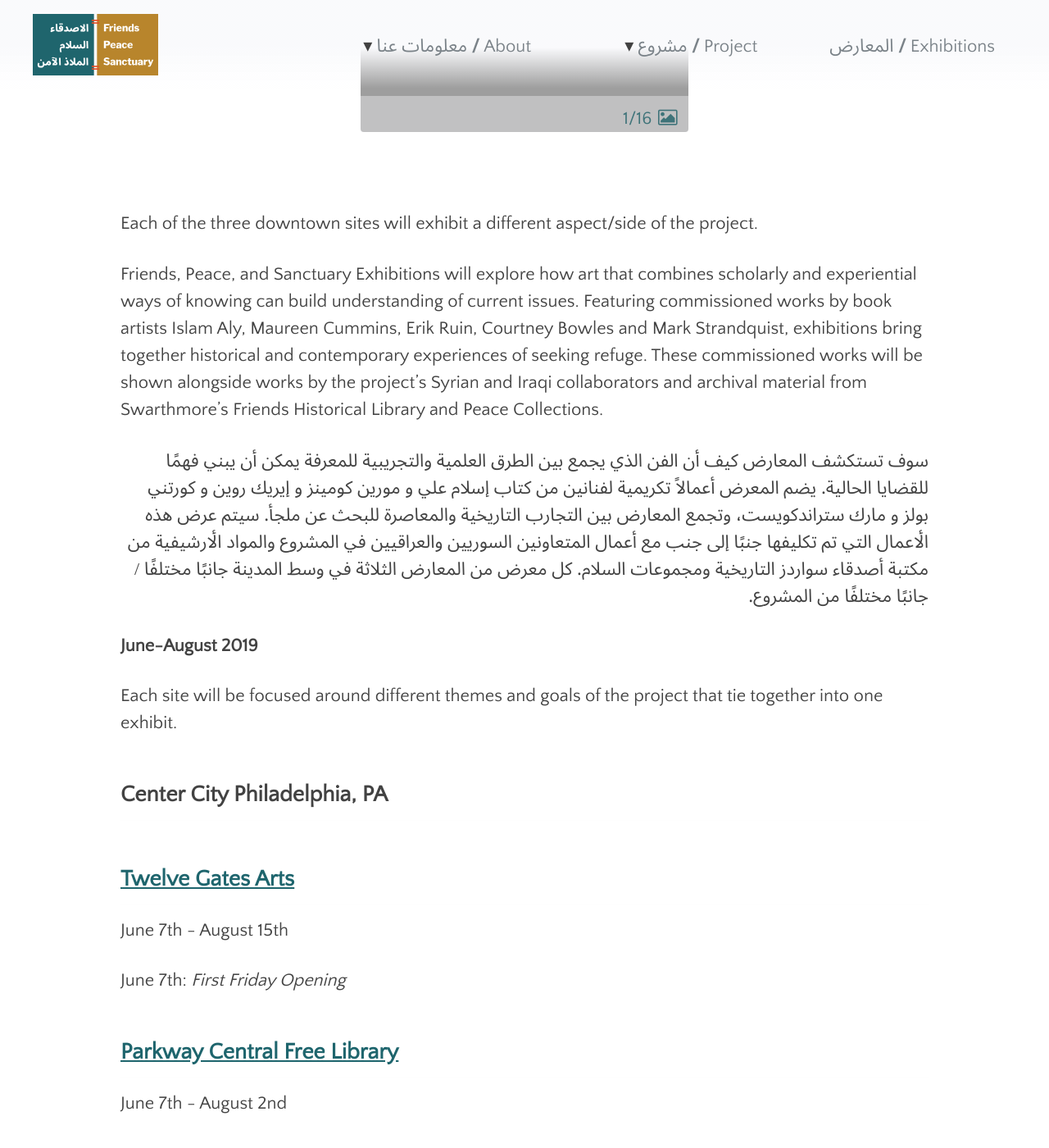
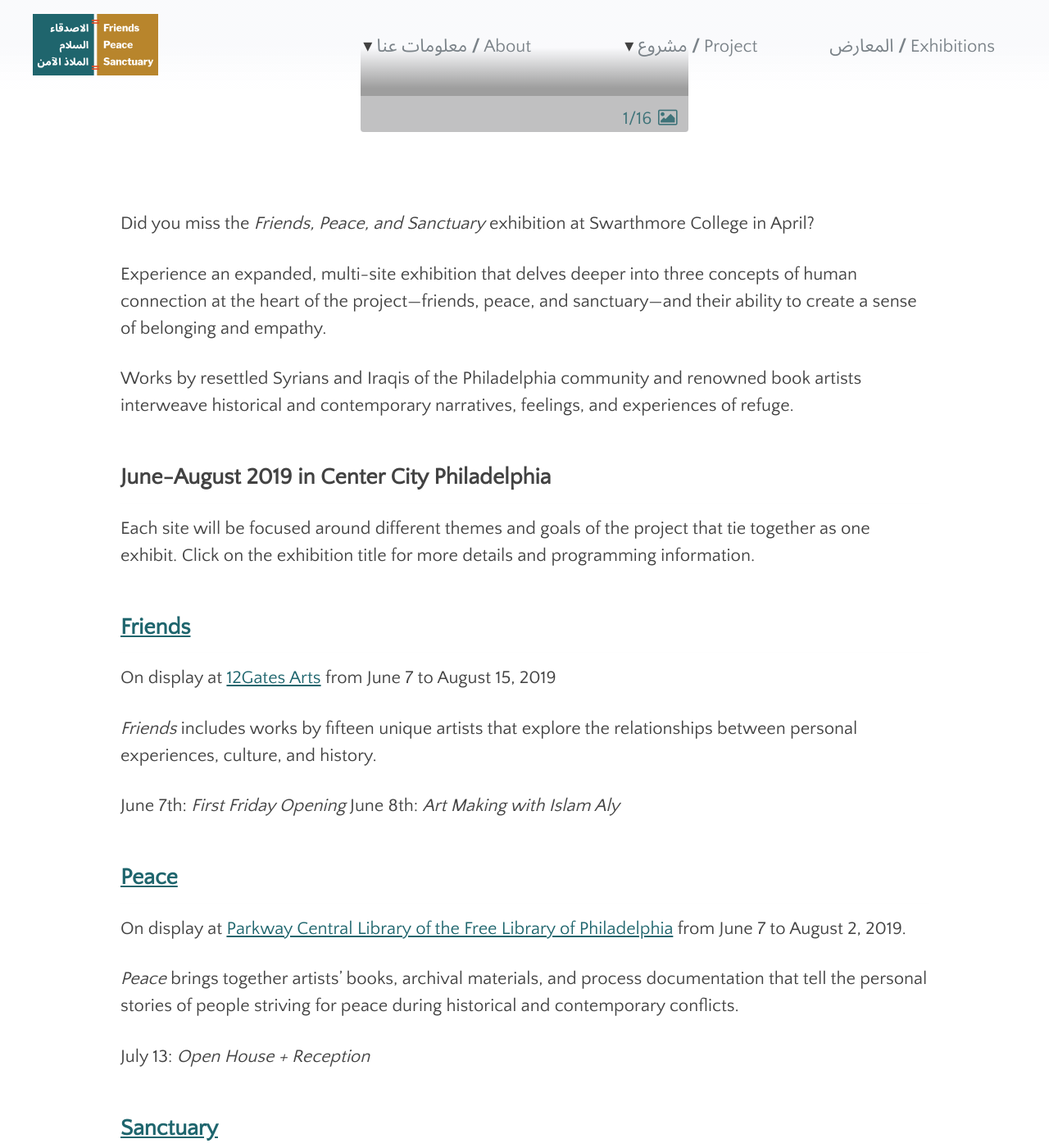
Before and after one commit to swat-ds/fps.swarthmore.edu, a Jekyll site: the page built from _posts/2019-03-01-summer-2019-downtown.md, in a window 1280 px wide and 1400 px high, scrolled down 482 px. Shown: the whole window at 82% size. Built offline with Jekyll 4.4.1, drawn with Linux system fonts in a browser that asks for light colours; some of the changed text lies outside the part shown.

Commit message:
Update 2019-03-01-summer-2019-downtown.md

```diff
--- a/_posts/2019-03-01-summer-2019-downtown.md
+++ b/_posts/2019-03-01-summer-2019-downtown.md
@@ -47,35 +47,46 @@ tags:
   - 'artist:Roula Al Jabi'
   - 'artist:Samah AlKasab'
 ---
-Each of the three downtown sites will exhibit a different aspect/side of the project.
+Did you miss the _Friends, Peace, and Sanctuary_ exhibition at Swarthmore College in April?
 
-Friends, Peace, and Sanctuary Exhibitions will explore how art that combines scholarly and experiential ways of knowing can build understanding of current issues. Featuring commissioned works by book artists Islam Aly, Maureen Cummins, Erik Ruin, Courtney Bowles and Mark Strandquist, exhibitions bring together historical and contemporary experiences of seeking refuge. These commissioned works will be shown alongside works by the project’s Syrian and Iraqi collaborators and archival material from Swarthmore’s Friends Historical Library and Peace Collections.
+Experience an expanded, multi-site exhibition that delves deeper into three concepts of human connection at the heart of the project—friends, peace, and sanctuary—and their ability to create a sense of belonging and empathy.
 
-سوف تستكشف المعارض كيف أن الفن الذي يجمع بين الطرق العلمية والتجريبية للمعرفة يمكن أن يبني فهمًا للقضايا الحالية. يضم المعرض أعمالاً تكريمية لفنانين من كتاب إسلام علي و مورين كومينز و إيريك روين و كورتني بولز و مارك ستراندكويست، وتجمع المعارض بين التجارب التاريخية والمعاصرة للبحث عن ملجأ. سيتم عرض هذه الأعمال التي تم تكليفها جنبًا إلى جنب مع أعمال المتعاونين السوريين والعراقيين في المشروع والمواد الأرشيفية من مكتبة أصدقاء سواردز التاريخية ومجموعات السلام. كل معرض من المعارض الثلاثة في وسط المدينة جانبًا مختلفًا / جانبًا مختلفًا من المشروع.
-{: .ar}
-
-**June-August 2019**
-
-Each site will be focused around different themes and goals of the project that tie together into one exhibit.
-
-## **Center City Philadelphia, PA**
+Works by resettled Syrians and Iraqis of the Philadelphia community and renowned book artists interweave historical and contemporary narratives, feelings, and experiences of refuge.
 
 
-## **[Twelve Gates Arts](http://www.twelvegatesarts.org/)**
+## **June-August 2019 in Center City Philadelphia**
 
-June 7th - August 15th
+Each site will be focused around different themes and goals of the project that tie together as one exhibit. Click on the exhibition title for more details and programming information.
+
+
+## **[Friends](http://fps.swarthmore.edu/exhibitions/friends/)**
+
+On display at [12Gates Arts](http://www.twelvegatesarts.org/) from June 7 to August 15, 2019
+
+_Friends_ includes works by fifteen unique artists that explore the relationships between personal experiences, culture, and history.
+
 
 June 7th: _First Friday Opening_
+June 8th: _Art Making with Islam Aly_
 
 
 
-## **[Parkway Central Free Library](http://www.freelibrary.org/)**
+## **[Peace](http://fps.swarthmore.edu/exhibitions/peace/)**
 
-June 7th - August 2nd
+On display at [Parkway Central Library of the Free Library of Philadelphia](http://www.freelibrary.org/) from June 7 to August 2, 2019.
+
+_Peace_ brings together artists’ books, archival materials, and process documentation that tell the personal stories of people striving for peace during historical and contemporary conflicts.
+
+
+July 13: _Open House + Reception_
 
 
 
+## **[Sanctuary](http://fps.swarthmore.edu/exhibitions/sanctuary/)**
 
-## **[Philadelphia City Hall](http://creativephl.org/exhibitions/)**
+On display at [Philadelphia City Hall](http://creativephl.org/exhibitions/) from June 7 - July 26, 2019.
 
-June 7th - July 26th
+Sanctuary presents multi-form artworks and new resources that explore the dynamics of power between the state, community, and the individual that challenge our understanding of the global resettlement process.
+
+
+Programming in partnership with the Office of Immigrant Affairs and Asian Arts Initiative.
```
